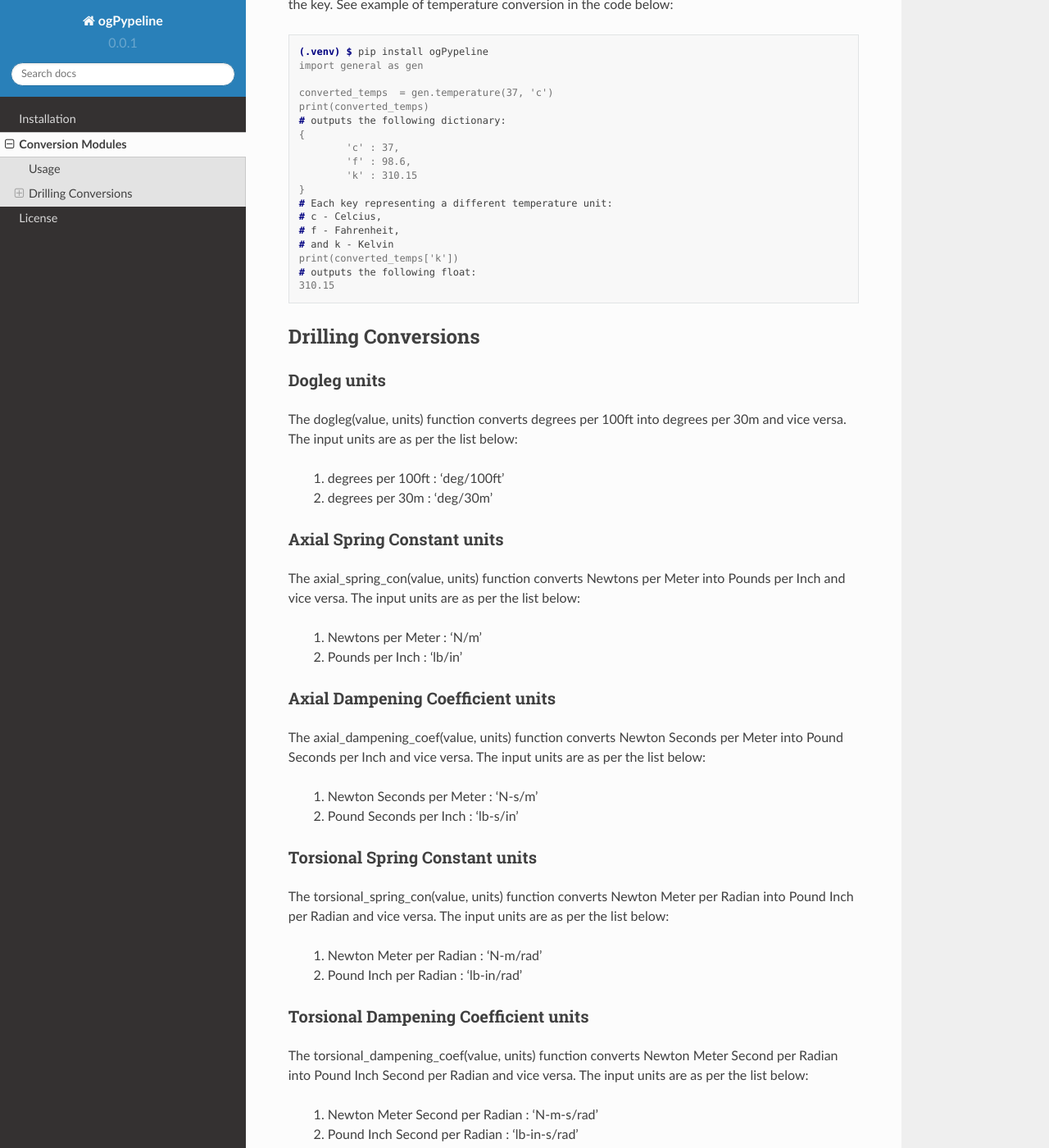
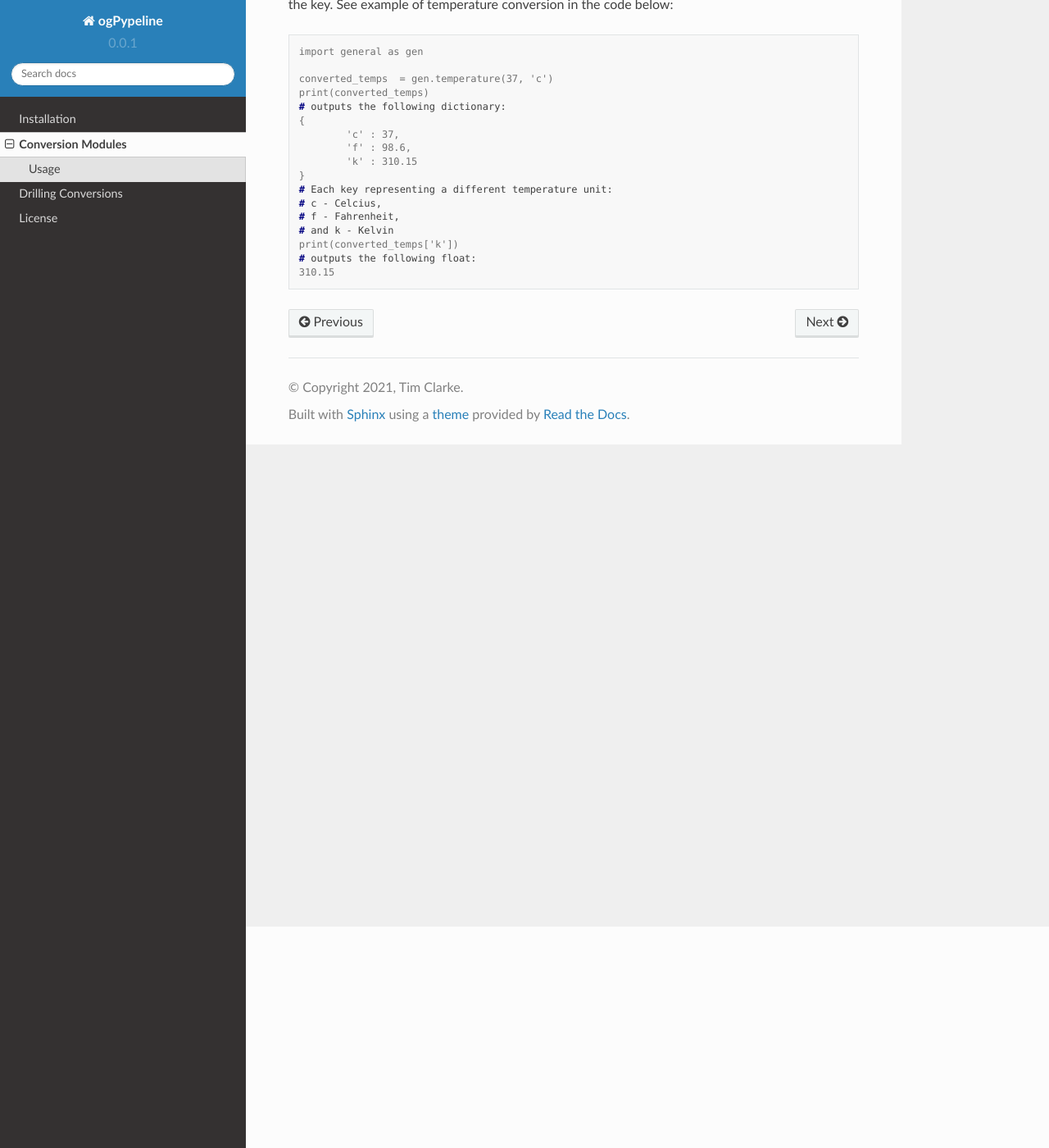
Before and after one commit to this-isnt-me/ogPypeline, a Sphinx documentation site: the page built from docs/source/conversion.rst, in a window 1280 px wide and 1400 px high, scrolled down 270 px. Shown: the whole window at 82% size. Built offline with Sphinx 7.4.7 and the Read the Docs theme 2.0.0, drawn with Linux system fonts in a browser that asks for light colours; some of the changed text lies outside the part shown.

Commit message:
7th Edit of Read the Docs files

```diff
--- a/docs/source/conversion.rst
+++ b/docs/source/conversion.rst
@@ -7,7 +7,6 @@
 
 .. code-block:: console
 
-   (.venv) $ pip install ogPypeline
    import general as gen
 
    converted_temps  = gen.temperature(37, 'c')
@@ -25,127 +24,3 @@
    print(converted_temps['k'])
    # outputs the following float:
    310.15
-
-Drilling Conversions
-------------
-
-Dogleg units
-^^^^^^^^^^^^
-The dogleg(value, units) function converts degrees per 100ft into degrees per 30m and vice versa. The input units are as per the list below:
-
-   #. degrees per 100ft : 'deg/100ft'
-   #. degrees per 30m : 'deg/30m'
-
-
-Axial Spring Constant units
-^^^^^^^^^^^^
-The axial_spring_con(value, units) function converts Newtons per Meter into Pounds per Inch and vice versa. The input units are as per the list below:
-
-   #. Newtons per Meter : 'N/m'
-   #. Pounds per Inch : 'lb/in'
-
-
-Axial Dampening Coefficient units
-^^^^^^^^^^^^
-The axial_dampening_coef(value, units) function converts Newton Seconds per Meter into Pound Seconds per Inch and vice versa. The input units are as per the list below:
-
-   #. Newton Seconds per Meter : 'N-s/m'
-   #. Pound Seconds per Inch : 'lb-s/in'
-
-Torsional Spring Constant units
-^^^^^^^^^^^^
-The torsional_spring_con(value, units) function converts Newton Meter per Radian into Pound Inch per Radian and vice versa. The input units are as per the list below:
-
-   #. Newton Meter per Radian : 'N-m/rad'
-   #. Pound Inch per Radian : 'lb-in/rad'
-
-Torsional Dampening Coefficient units
-^^^^^^^^^^^^
-The torsional_dampening_coef(value, units) function converts Newton Meter Second per Radian into Pound Inch Second per Radian and vice versa. The input units are as per the list below:
-
-   #. Newton Meter Second per Radian : 'N-m-s/rad'
-   #. Pound Inch Second per Radian : 'lb-in-s/rad'
-
-Pressure Gradient units
-^^^^^^^^^^^^
-The pressure_grad(value, units) function converts between different pressure gradient units. The input units are as per the list below:
-
-   #. pound per square inch per foot : 'psi/ft'
-   #. KiloPascal per Meter : 'kPa/m'
-   #. MegaPascal per Meter : 'MPa/m'
-   #. Pascal per Meter : 'Pa/m'
-
-Yield Slurry units
-^^^^^^^^^^^^
-The yield_slurry(value, units) function converts between different Yield Slurry units for cementing. The input units are as per the list below:
-
-   #. Cubic Feet per Sack : 'ft3/sk'
-   #. Cubic Meter per Sack : 'm3/sk'
-   #. Gallons per Sack : 'gal/sk'
-   #. Cubic Meter per Kilogram : 'm3/kg'
-
-Footage Cost units
-^^^^^^^^^^^^
-The footage_cost(value, units) function converts between different Footage Cost units for drilling, currency is declared as a universal place holder using "cur". The input units are as per the list below:
-
-   #. Currency per Foot : 'cur/ft'
-   #. Currency per Meter	: 'cur/m'
-   #. Currency per thousand Feet : 'cur/1000ft'
-   #. Currency per thousand Meters : 'cur/1000m'
-
-Mud Weight units
-^^^^^^^^^^^^
-The mud_weight(value, units) function converts between different Mud Weight units for drilling fluid. The input units are as per the list below:
-
-   #. Grams per Cubic Centimeter	: 'g/cm3'
-   #. Grams per Litre : 'g/L'
-   #. Kilograms per Cubic Meter : 'kg/m3'
-   #. Kilograms per Litre : 'kg/L'
-   #. KiloPascals Per Meter : 'kPa/m'
-   #. Pounds Per Cubic Feet : 'lb/ft3'
-   #. Pounds Per Barrel : 'lb/bbl'
-   #. Pounds Per Gallon : 'ppg'
-   #. Pounds Per Square Inch Per Foot : 'psi/ft'
-   #. Pounds Per Square Inch Per Hundred Feet : 'psi/100ft'
-   #. Specific Gravity : 'SG'
-
-Flow Rate units
-^^^^^^^^^^^^
-The flow_rate(value, units) function converts between different Flow Rate units for the circulation of drilling fluid. The input units are as per the list below:
-
-   #. Barrels per Hour : 'bbl/hr'
-   #. Barrels per Minute	: 'bbl/min'
-   #. Cubic Feet per Minute : 'ft3/min'
-   #. Cubic Meters per Hour : 'm3/hr'
-   #. Cubic Meters per Minute : 'm3/min'
-   #. Gallons per Hour : 'gal/hr'
-   #. Gallons per Minute : 'gpm'
-   #. Litres per Hour : 'L/hr'
-   #. Litres per Minute : 'L/min'
-
-Drilling Rate units
-^^^^^^^^^^^^
-The drilling_rate(value, units) function converts between different Drilling Rate units for the Rate of Penetration(ROP). The input units are as per the list below:
-
-   #. Feet Per Day : 'ft/d'
-   #. Feet Per Hour : 'ft/hr'
-   #. Feet Per Minute : 'ft/min'
-   #. Feet Per Second : 'ft/s'
-   #. Meters Per Day : 'm/d'
-   #. Meters Per Hour : 'm/hr'
-   #. Meters Per Minute : 'm/min'
-   #. Meters Per Second : 'm/s'
-
-Weight Length units
-^^^^^^^^^^^^
-The weight_length(value, units) function converts between different Weight by Length units. The input units are as per the list below:
-
-   #. Pounds per Foot : 'lb/ft'
-   #. Kilograms per Meter : 'kg/m'
-
-Geothermal Gradient units
-^^^^^^^^^^^^
-The geothermal_gradient(value, units) function converts between different Geothermal Gradient units. The input units are as per the list below:
-
-   #. Degrees Centigrade per 100 Meters : 'c/100m'
-   #. Degrees Fahrenheit per 100 Feet  : 'f/100ft'
--- a/docs/source/index.rst
+++ b/docs/source/index.rst
@@ -17,4 +17,5 @@
 
    installation
    conversion
+   drillingcon
    license
--- a/docs/source/installation.rst
+++ b/docs/source/installation.rst
@@ -5,4 +5,4 @@
 
 .. code-block:: console
 
-   (.venv) $ pip install ogPypeline
+   $ pip install ogPypeline
```
Also changed, not shown: docs/source/drillingcon.rst (added, +123 -0 lines).
